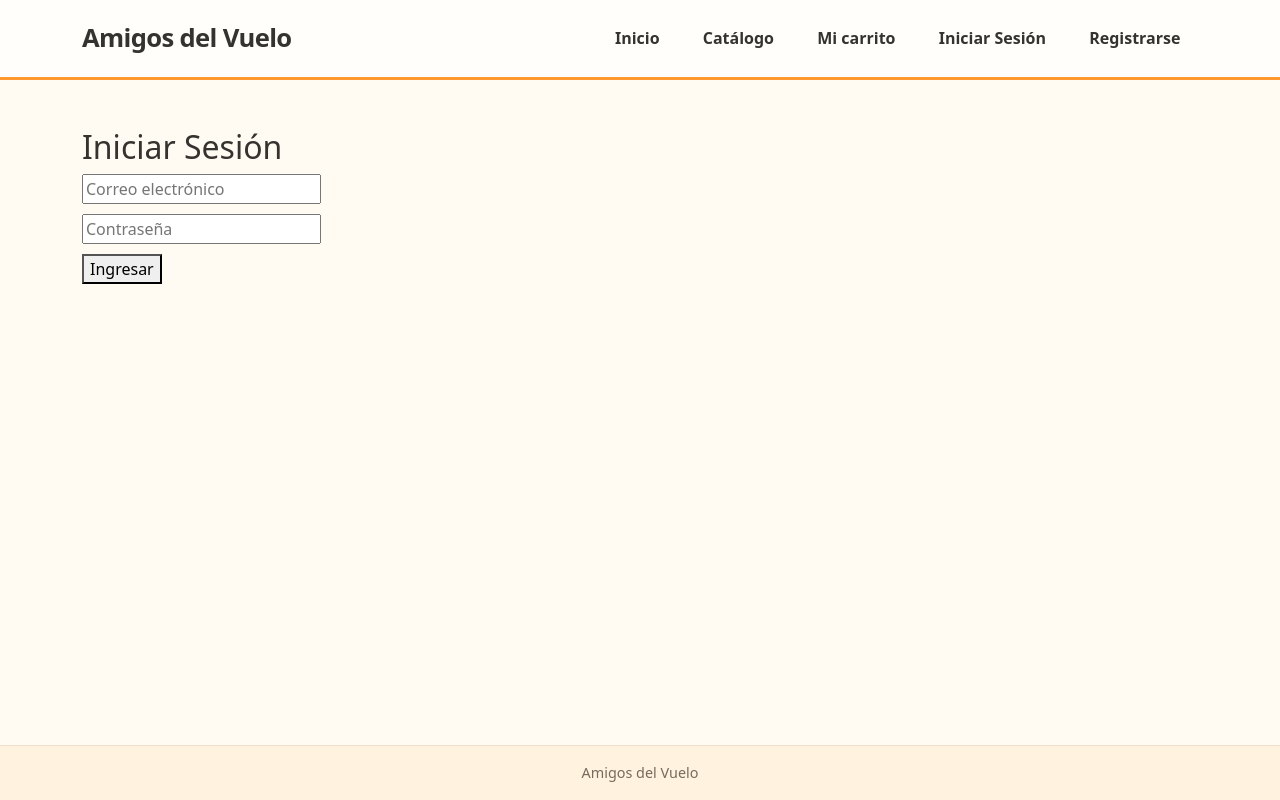
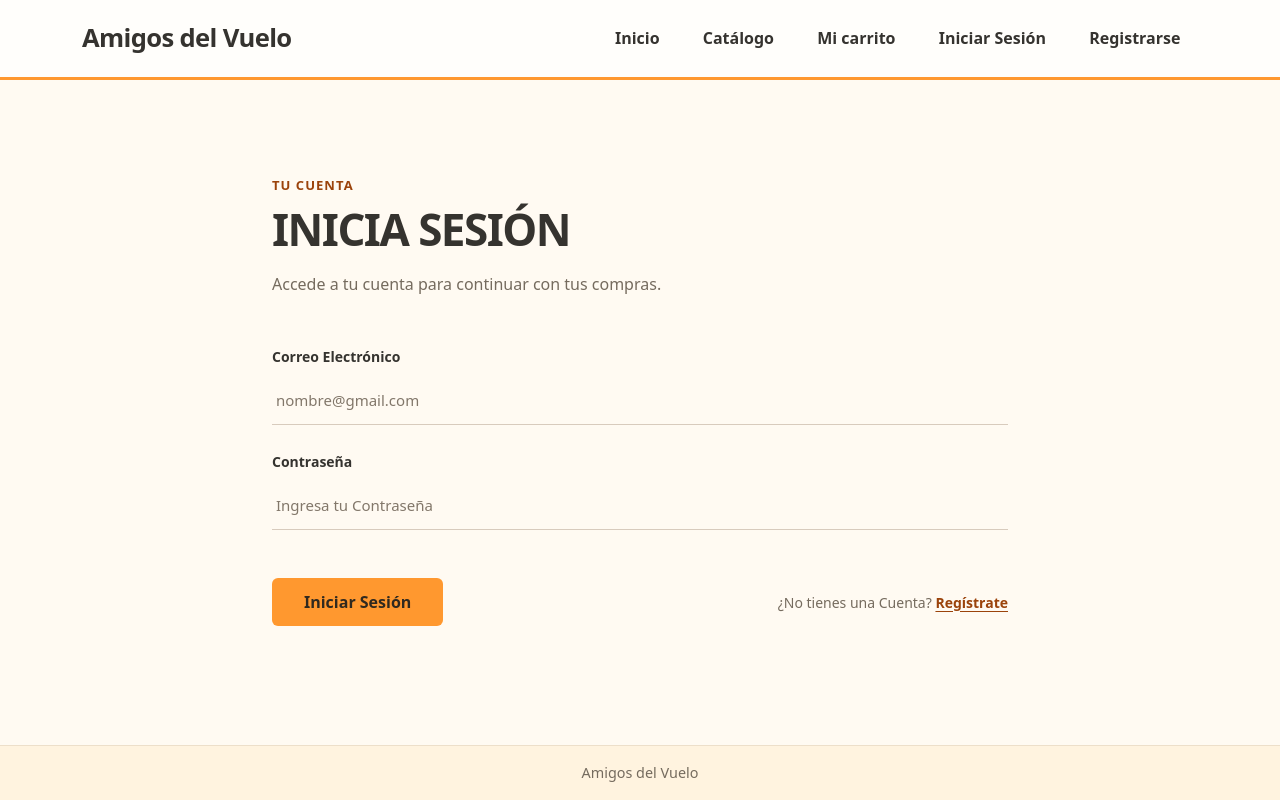
Before and after one commit to Dari023/Sistema-de-inventario-y-ventas, a React app in the folder frontend/: page /login in a window 1280 px wide. Built offline with nearby package versions, Linux system fonts and the light colour scheme; the HTML template or start-up script is replaced by a standard one.

Commit message:
diseño login user frontend

```diff
--- a/frontend/src/modules/Login.jsx
+++ b/frontend/src/modules/Login.jsx
@@ -1,5 +1,5 @@
 import { useState } from "react";
-import { useNavigate } from "react-router-dom";
+import { Link, useNavigate } from "react-router-dom";
 import { toast } from 'react-toastify';
 import { api } from "../api/Api";
 
@@ -21,29 +21,59 @@ export const Login = () => {
     };
 
     return (
-        <div>
-            <h2>Iniciar Sesión</h2>
+        <section className="registro login-tienda py-4 py-md-5">
+            <header className="mb-5">
+                <p className="registro-sobretitulo mb-2">Tu Cuenta</p>
+                <h1 className="registro-titulo mb-3">INICIA SESIÓN</h1>
+                <p className="registro-texto mb-0">
+                    Accede a tu cuenta para continuar con tus compras.
+                </p>
+            </header>
+
             <form onSubmit={handleSubmit}>
-                <div>
+                <div className="mb-4">
+                    <label htmlFor="login-email" className="form-label">
+                        Correo Electrónico
+                    </label>
                     <input
+                        id="login-email"
                         type="email"
-                        placeholder="Correo electrónico"
+                        className="form-control"
+                        placeholder="nombre@gmail.com"
                         autoComplete="email"
+                        value={email}
                         onChange={(e) => setEmail(e.target.value)}
                         required
                     />
                 </div>
-                <div style={{ margin: "10px 0" }}>
+
+                <div className="mb-4">
+                    <label htmlFor="login-password" className="form-label">
+                        Contraseña
+                    </label>
                     <input
+                        id="login-password"
                         type="password"
-                        placeholder="Contraseña"
+                        className="form-control"
+                        placeholder="Ingresa tu Contraseña"
                         autoComplete="current-password"
+                        value={password}
                         onChange={(e) => setPassword(e.target.value)}
                         required
                     />
                 </div>
-                <button type="submit">Ingresar</button>
+
+                <div className="registro-pie mt-5">
+                    <button type="submit" className="btn registro-boton">
+                        Iniciar Sesión
+                    </button>
+
+                    <p className="registro-texto small mb-0">
+                        ¿No tienes una Cuenta?{" "}
+                        <Link to="/registro">Regístrate</Link>
+                    </p>
+                </div>
             </form>
-        </div>
+        </section>
     );
 };
```
